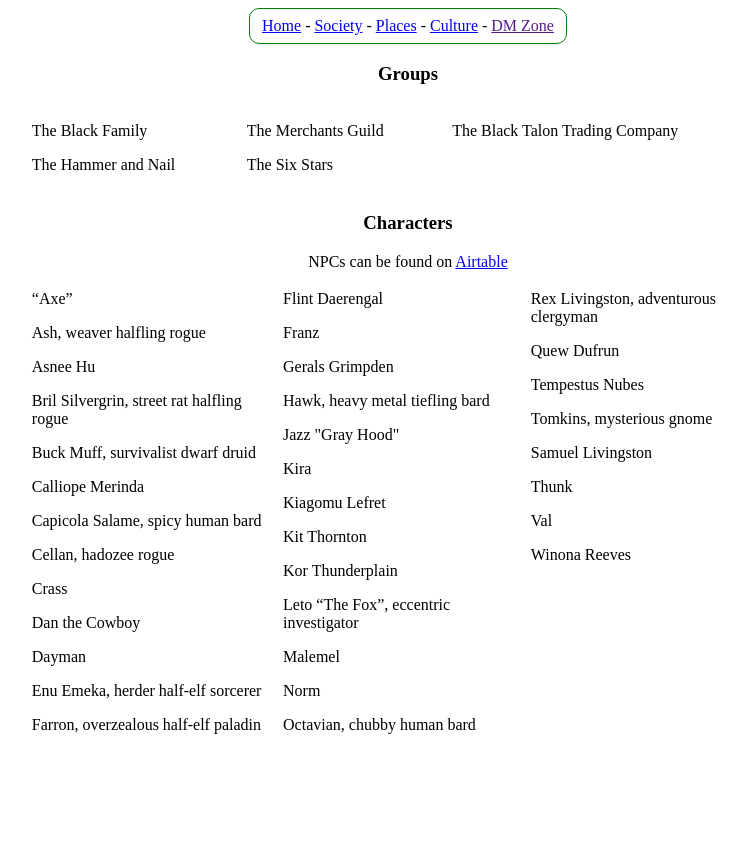
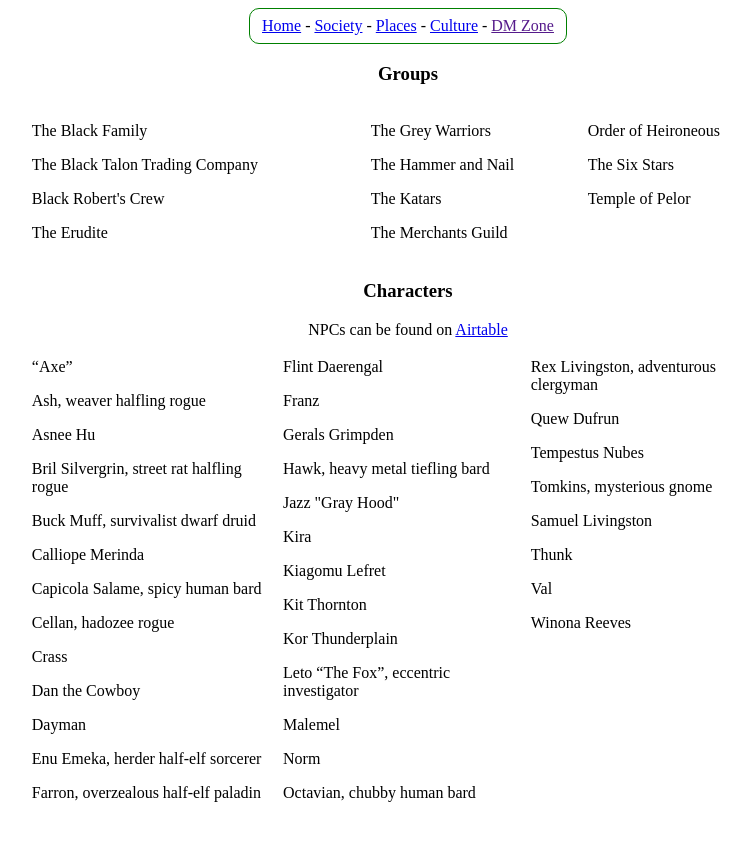
Before and after one commit to Angineer/maak-tir, a Jekyll site: the page built from society.html, in a window 1280 px wide. Shown: the top 841 px of the page, without its empty margins (232-983 px from the left). Built offline with Jekyll 4.4.1, drawn with Linux system fonts in a browser that asks for light colours.

Commit message:
Add more groups

```diff
--- a/society.html
+++ b/society.html
@@ -8,20 +8,27 @@ layout: default
     <tr>
         <td>
             <p>The Black Family</p>
-            <p>The Hammer and Nail</p>
+            <p>The Black Talon Trading Company</p>
+            <p>Black Robert's Crew</p>
+            <p>The Erudite</p>
         </td>
         <td>
+            <p>The Grey Warriors</p>
+            <p>The Hammer and Nail</p>
+            <p>The Katars</p>
             <p>The Merchants Guild</p>
-            <p>The Six Stars</p>
         </td>
         <td>
-            <p>The Black Talon Trading Company</p>
+            <p>Order of Heironeous</p>
+            <p>The Six Stars</p>
+            <p>Temple of Pelor</p>
         </td>
     </tr>
 </table>
 
+
 <h3>Characters</h3>
-NPCs can be found on <a href="https://airtable.com/shrXmssWTHVwFqtF0">Airtable</a>
+NPCs can be found on <a href="https://airtable.com/shrXmssWTHVwFqtF0" target=”_blank”>Airtable</a>
 
 <table>
     <tr>
```
